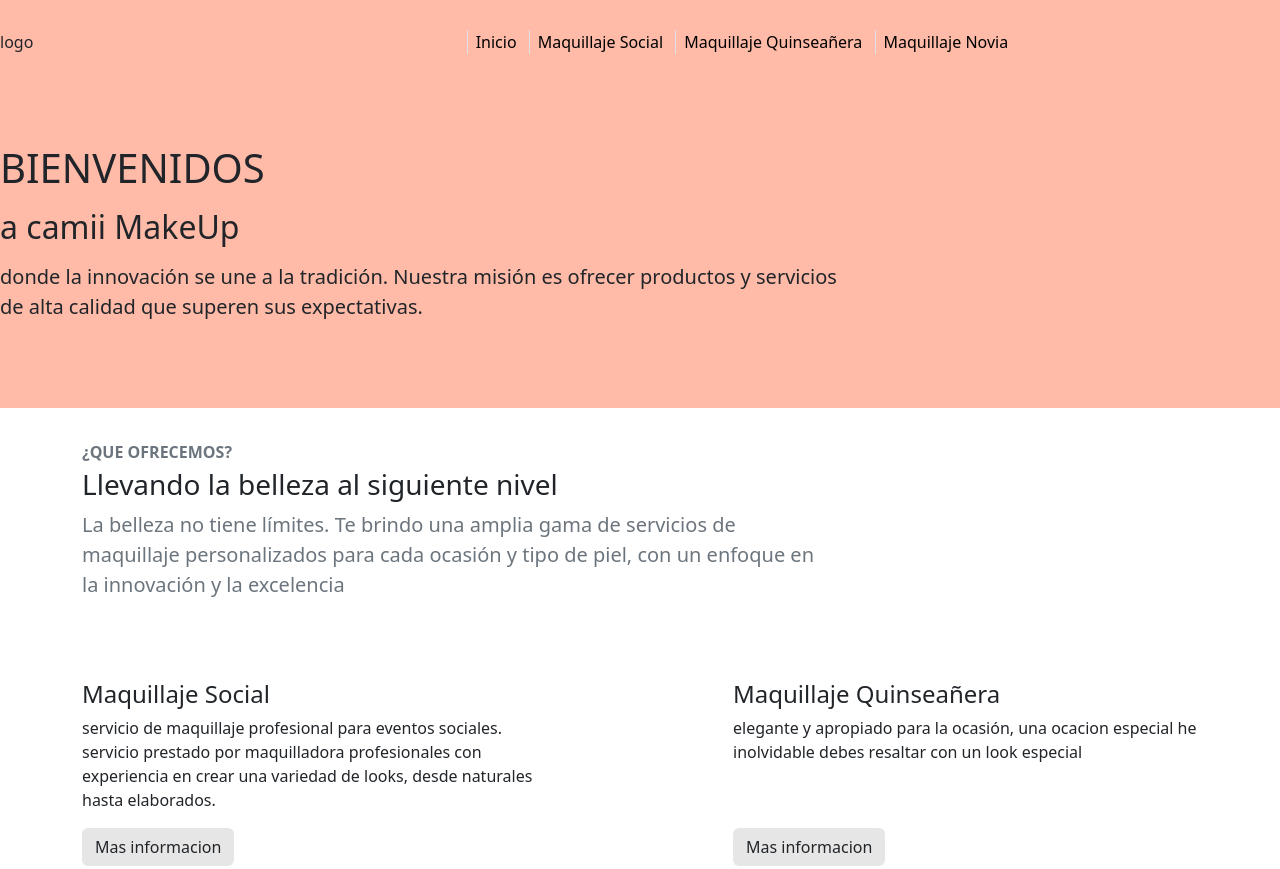
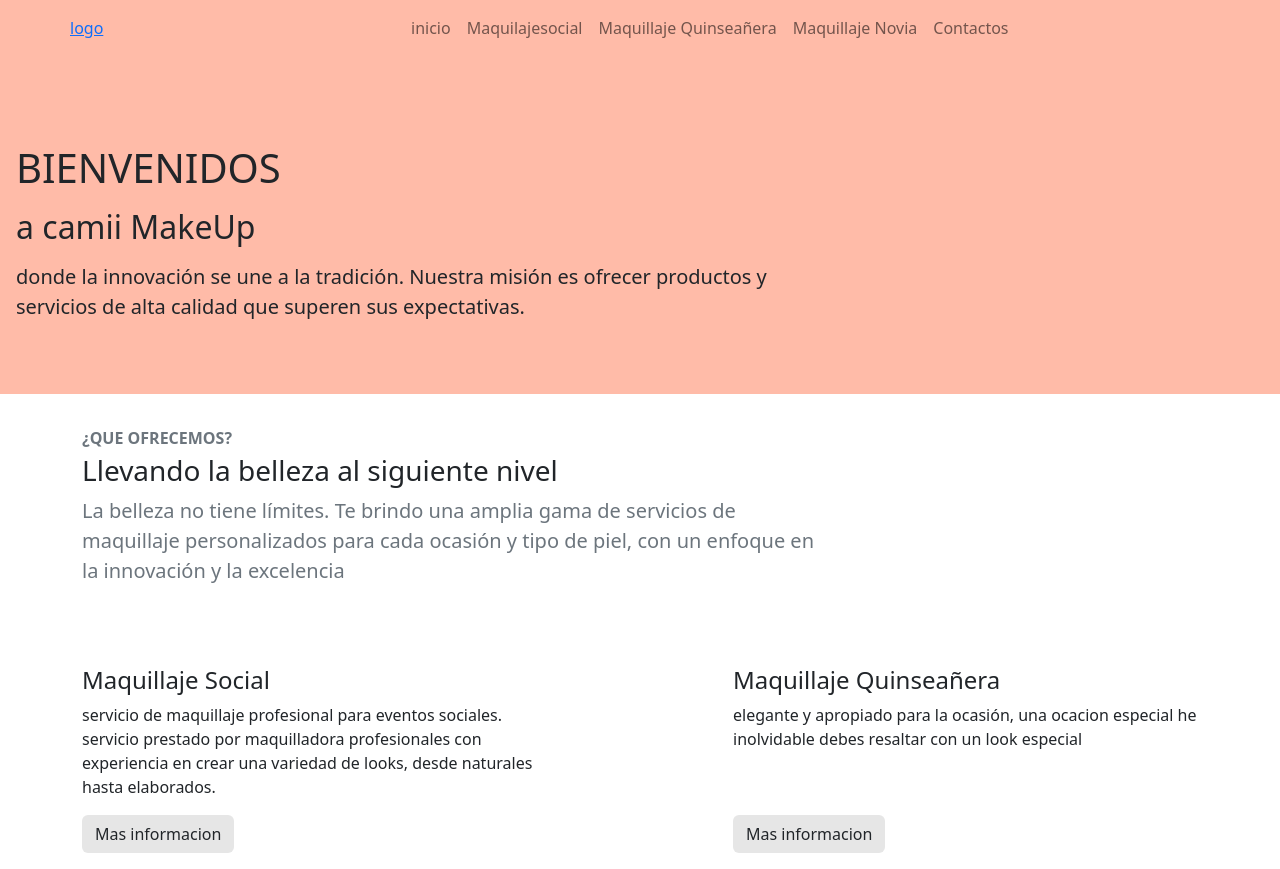
Before and after one commit to joburbanop/proyectoCami, a website: page index.html in a window 1280 px wide. Shown: the top 869 px of the page. Drawn offline with nearby package versions, Linux system fonts and the light colour scheme.

Commit message:
navegavilidad header y responsive

```diff
--- a/css/header.css
+++ b/css/header.css
@@ -1,13 +1,5 @@
 .header {
-    height: 100px;
+
     background-color: #ffbba8;
-    width: 100%;
+
   }
-
-.header-absolute {
-    position: absolute;
-    top: 0;
-    right: 0;
-    left: 0;
-    z-index: 1030;
-  }
--- a/css/hero.css
+++ b/css/hero.css
@@ -1,8 +1,5 @@
 .jumbotron
 {
     background-color: #ffbba8;
-    height: 51vh;
-}
-.hero{
     padding-top: 6rem;
 }
--- a/index.html
+++ b/index.html
@@ -8,28 +8,57 @@
     <link rel="stylesheet" href="css/index.css">
     <title>Portafolio</title>
 </head>
-<body>
-    <header class="header header-absolute ">
-        <div class="row d-flex align-items-center  h-100">
-            <div class="col-sm-4  d-sm-block ">
-                <P>logo</P>
+<body  >
+    <header class="header fixed-top  d-flex align-items-center  flex-wrap justify-content-between">
+        <nav class="navbar navbar-expand-lg container">
+            <div class="col-sm-3  d-sm-block">
+                <a class="nav-brand" href="#inicio">logo</a>
             </div>
-            <div class="col-sm-8 d-flex  ">
-                <nav>
-                    <ul class="">
-                        <li class=" px-2 border-start  d-sm-inline-block"><a href="" class="text-decoration-none text-black">Inicio</a></li>
-                        <li class=" px-2 border-start d-sm-inline-block"><a href="" class="text-decoration-none text-black">Maquillaje Social</a></li>
-                        <li class="px-2 border-start  d-sm-inline-block text-black"><a href="" class="text-decoration-none text-black">Maquillaje Quinseañera</a></li>
-                        <li class="px-2 border-start d-sm-inline-block text-black"><a href="" class="text-decoration-none text-black">Maquillaje Novia</a></li>
-                    </ul>
-                </nav>
+            <!---barara para pantallas inferiores a 996px-->
+            <div class="container-fluid d-flex justify-content-end">
+                <button class="navbar-toggler navbar-toggler-right collapsed" type="button" data-bs-toggle="collapse" data-bs-target="#navbarCollapse" aria-controls="navbarCollapse" aria-expanded="false" aria-label="Toggle navigation">
+                    <span class="navbar-toggler-icon"></span>
+                </button>
+
             </div>
-        </div>
+            <div class="navbar-collapse collapse col-sm-9" id="navbarCollapse" >
+                <ul class="navbar-nav px-4 ">
+                    <li class="nav-item dropdown   d-lg-inline-block ">
+                        <a class="nav-link d-flex justify-content-end" id="homeDropdownMenuLink" href="#hero" "> inicio </a>
+                    </li>
+                    <li class="nav-item dropdown  d-lg-inline-block">
+                        <a class="nav-link  d-flex justify-content-end" id="homeDropdownMenuLink" href="#Maquilaje_social" > Maquilajesocial </a>
+                    </li>
+                    <li class="nav-item dropdown   d-lg-inline-block">
+                        <a class="nav-link d-flex justify-content-end " id="homeDropdownMenuLink" href="#Maquilaje_quinse"> Maquillaje Quinseañera </a>
+                    </li>
+                    <li class="nav-item dropdown  d-lg-inline-block">
+                        <a class="nav-link d-flex justify-content-end" id="homeDropdownMenuLink" href="#Maquilaje_novia" > Maquillaje Novia </a>
+                    </li>
+                    <li class="nav-item dropdown   d-lg-inline-block">
+                        <a class="nav-link d-flex justify-content-end " id="homeDropdownMenuLink" href="#fooder" > Contactos </a>
+                    </li>
+                </ul>
+            </div>
+
+            <div>
+
+            </div>
+        </nav>
+
+
+
+
+
+
+
+
+
     </header>
 
-    <section class="jumbotron hero ">
-        <div class="row ">
-            <div class="col-sm-8 py-sm-5  overlay-content">
+    <section class="jumbotron " id="hero">
+        <div class="d-flex w-100">
+            <div class="col-sm-8 py-sm-5 px-3">
                 <h1 class="text-uppercase  mb-3 letter-spacing-5">Bienvenidos </h1>
                 <h2 class="mb-3">a camii MakeUp</h2>
                 <p class="lead mb-4">donde la innovación se une a la tradición. Nuestra misión es ofrecer productos y servicios de alta calidad que superen sus expectativas.</p>
@@ -39,7 +68,7 @@
 
     <section class="py-7">
         <div class="container ">
-            <div class="row">
+            <div class="row" >
                 <div class="col-xl-8 mb-5">
                     <p class="text-uppercase text-muted fw-bold mb-1">¿Que ofrecemos? </p>
                     <h3>Llevando la belleza al siguiente nivel</h3>
@@ -47,8 +76,8 @@
                 </div>
             </div>
 
-            <div class="d-flex flex-wrap  justify-content-between">
-                <div class="col-md-5 mb-4 mb-md-6 pt-lg-3 d-flex flex-column justify-content-between">
+            <div class="d-flex flex-wrap  justify-content-between" >
+                <div class="col-md-5 mb-4 mb-md-6 pt-lg-3 d-flex flex-column justify-content-between " id="Maquilaje_social">
                     <div>
                         <h4>Maquillaje Social</h4>
                         <p class="">servicio de maquillaje profesional para eventos sociales. servicio prestado por maquilladora profesionales con experiencia en crear una variedad de looks, desde naturales hasta elaborados. </p>
@@ -59,7 +88,7 @@
 
                 </div>
 
-                <div class="col-md-5 mb-4 mb-md-6 pt-lg-3 d-flex flex-column  justify-content-between">
+                <div class="col-md-5 mb-4 mb-md-6 pt-lg-3 d-flex flex-column  justify-content-between" id="Maquilaje_quinse">
                     <div>
                         <h4>Maquillaje Quinseañera</h4>
                         <p>elegante y apropiado para la ocasión, una ocacion especial he inolvidable debes resaltar con un look especial</p>
@@ -70,7 +99,7 @@
 
                 </div>
 
-                <div class="col-md-5 mb-4 mb-md-6 pt-lg-3 d-flex flex-column  justify-content-between ">
+                <div class="col-md-5 mb-4 mb-md-6 pt-lg-3 d-flex flex-column  justify-content-between " id="Maquilaje_novia">
                     <div>
                         <h4>Maquillaje Novia</h4>
                         <p>maquillaje de novia debe ser elegante y sofisticado, y debe complementar el atuendo de la novia y el estilo de la boda</p>
@@ -83,8 +112,8 @@
         </div>
     </section>
 
-    <footer >
-        <div class="d-flex flex-wrap justify-content-between align-items-center">
+    <footer id="fooder">
+        <div class="d-flex flex-wrap justify-content-between align-items-center px-3">
             <div class="col-sm-3 d-flex flex-column">
                 <a class="text-decoration-none text-black" href="">Faceebok</a>
                 <a class="text-decoration-none text-black" href="">Linkedin</a>
```
